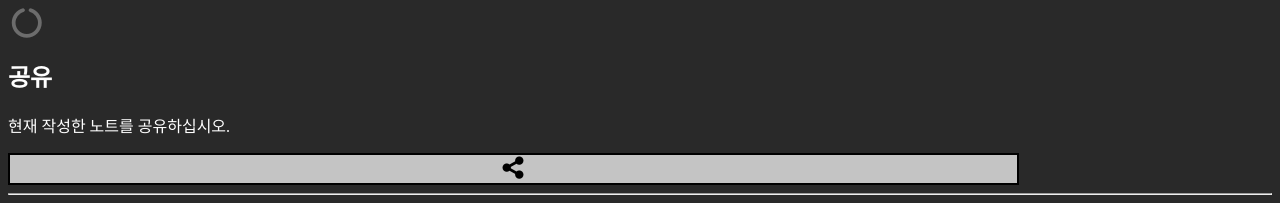
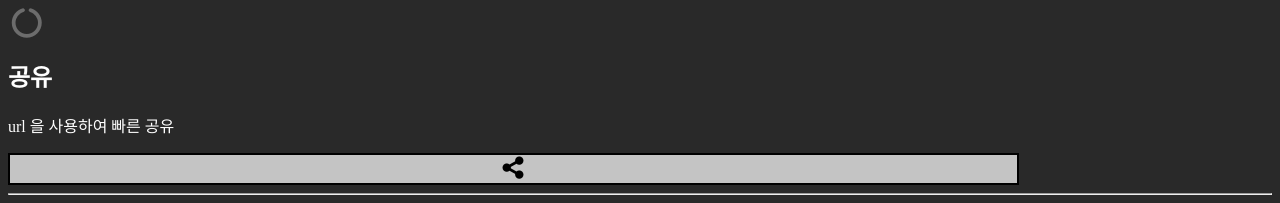
Before and after one commit to dokdoxofficial/notepadx, a React (Create React App) app: page /save in a window 1280 px wide. Shown: the top 203 px of the page. Built offline with nearby package versions, Linux system fonts and the light colour scheme; a web font is replaced by a local one.

Commit message:
name change of sharing url

```diff
--- a/src/pages/save.js
+++ b/src/pages/save.js
@@ -37,7 +37,7 @@ function belight() {
        </Link>
       <main>
       <h2>공유</h2>
-      <p>현재 작성한 노트를 공유하십시오.</p>
+      <p>url 을 사용하여 빠른 공유</p>
       <button id="share" onClick={() => navigator.share(data)}>
         <i className="fa-solid fa-share-nodes"></i>
       </button>
```
